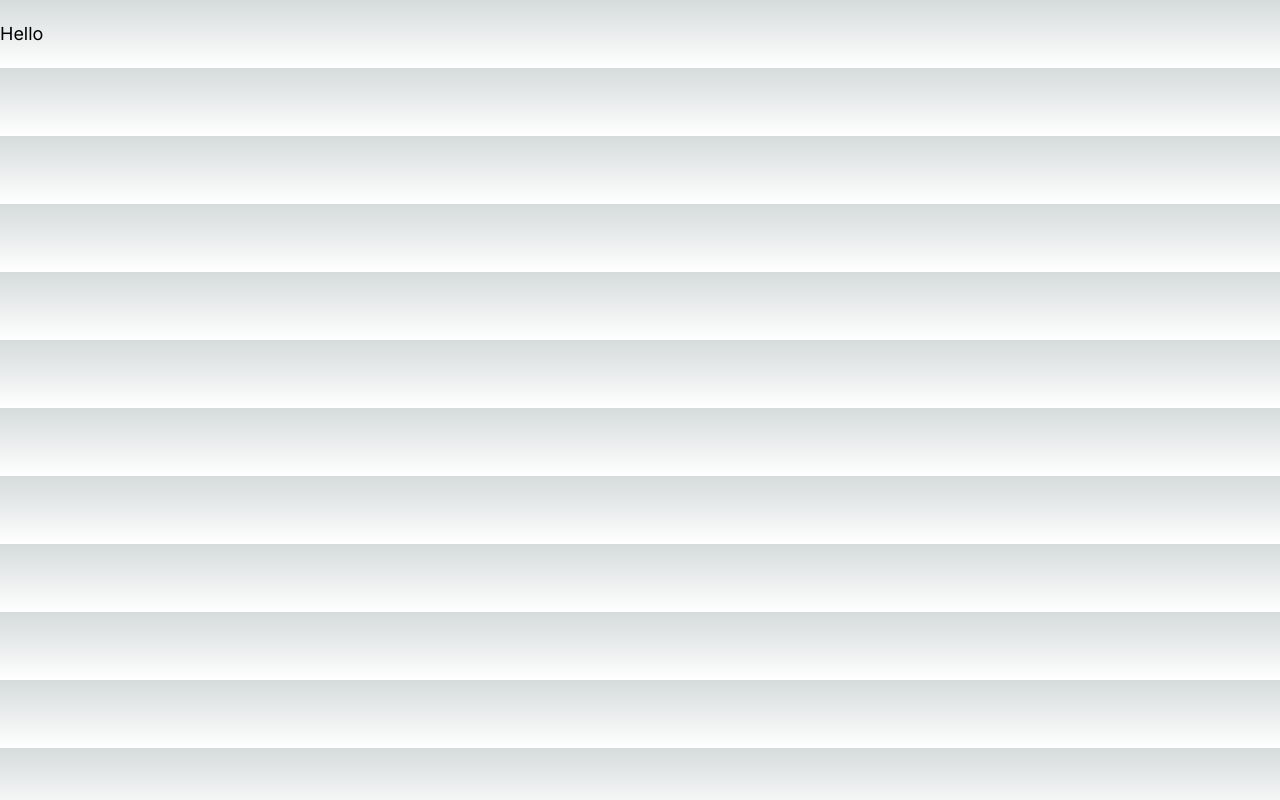
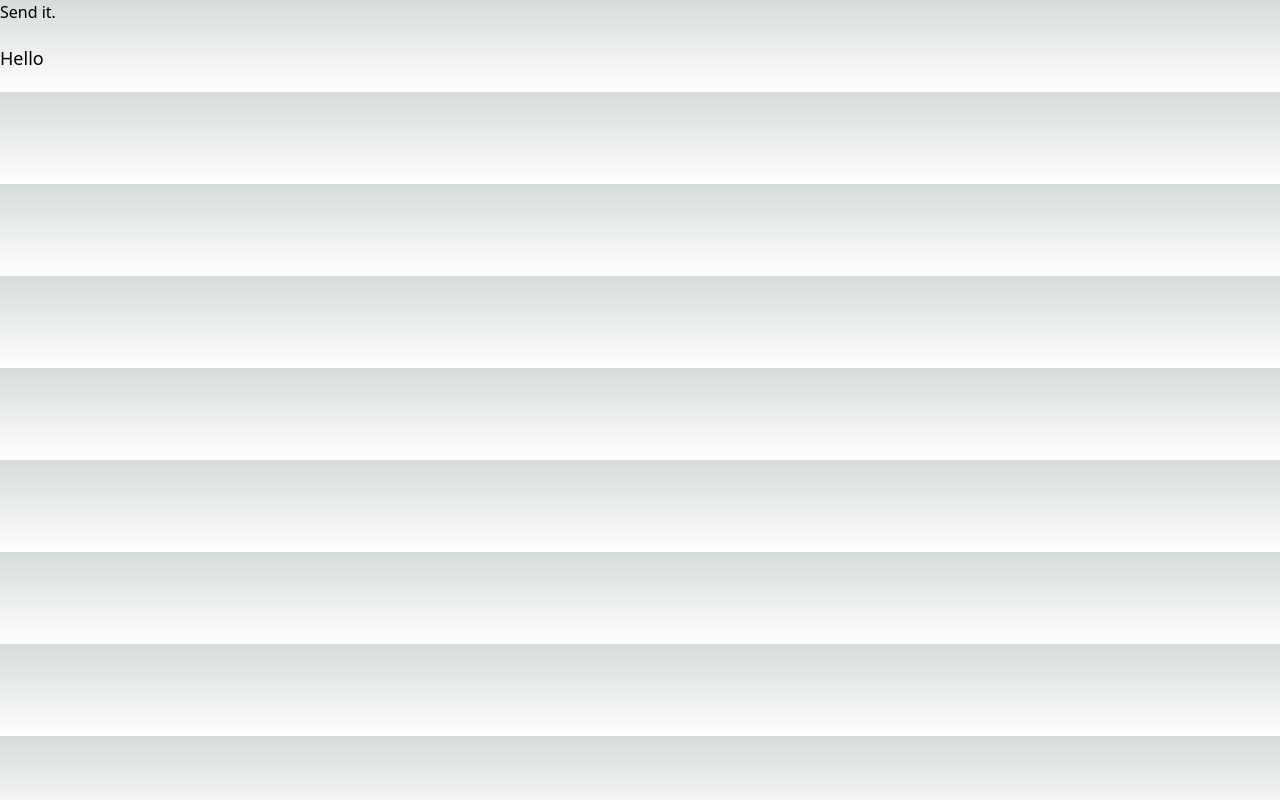
Before and after one commit to charilaouc/cosmosorder_portal, a Next.js app: page / in a window 1280 px wide. Built offline with nearby package versions, Linux system fonts and the light colour scheme.

Commit message:
Added Nav to Layout

```diff
--- /dev/null
+++ b/app/auth/Nav.tsx
@@ -0,0 +1,11 @@
+import Link from "next/link"
+
+export default async function Nav(){
+    return (
+        <nav>
+            <Link href={"/"}>
+                <h1>Send it.</h1>
+            </Link>
+        </nav>
+    )
+}
--- a/app/layout.tsx
+++ b/app/layout.tsx
@@ -1,22 +1,11 @@
 import './globals.css'
-import type { Metadata } from 'next'
-import { Inter } from 'next/font/google'
+import Nav from './auth/Nav'
 
-const inter = Inter({ subsets: ['latin'] })
-
-export const metadata: Metadata = {
-  title: 'Create Next App',
-  description: 'Generated by create next app',
-}
-
-export default function RootLayout({
-  children,
-}: {
-  children: React.ReactNode
-}) {
+export default function RootLayout({ children }) {
   return (
     <html lang="en">
-      <body className={inter.className}>{children}</body>
+      <Nav />
+      <body>{children}</body>
     </html>
   )
 }
```
